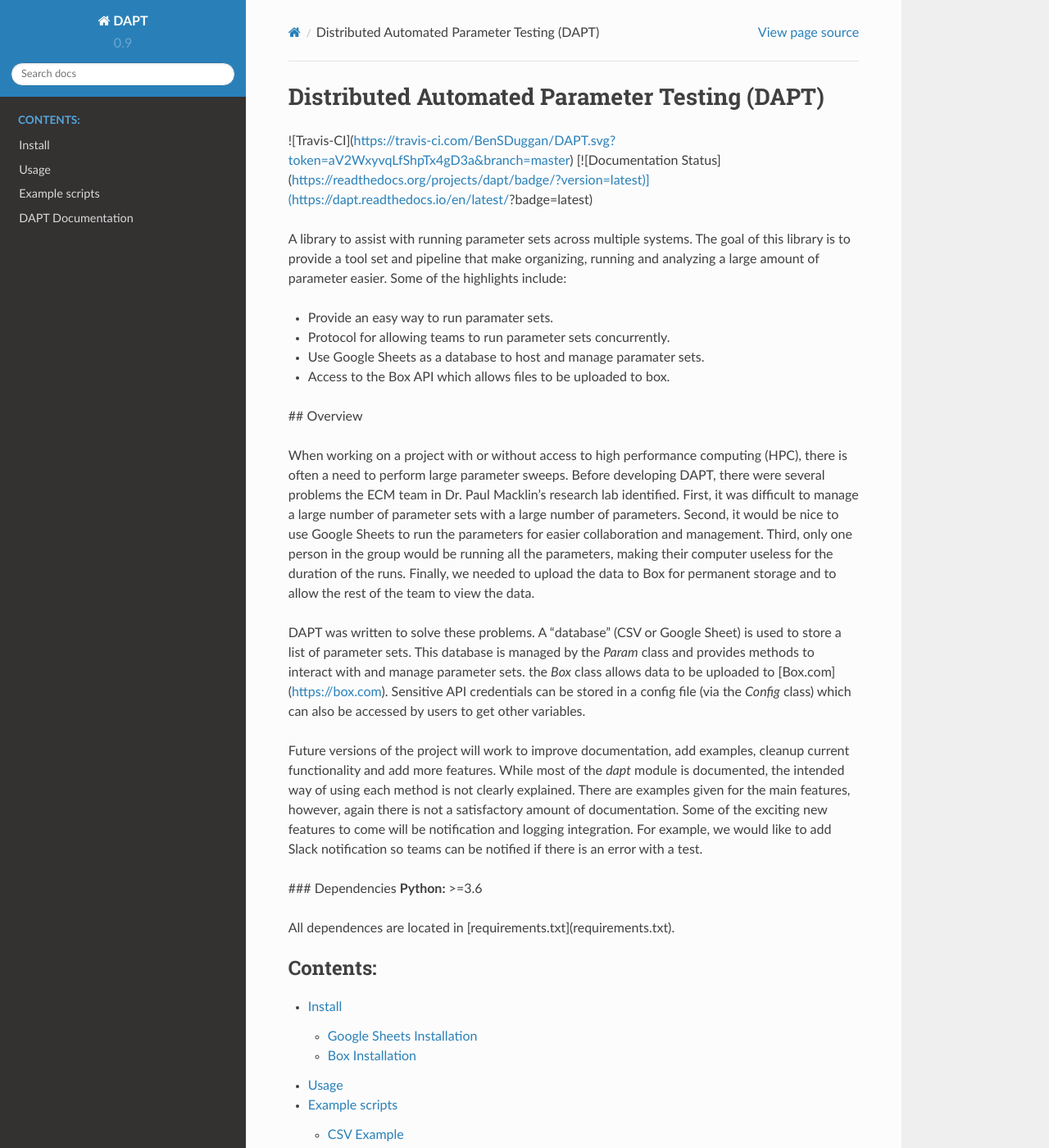
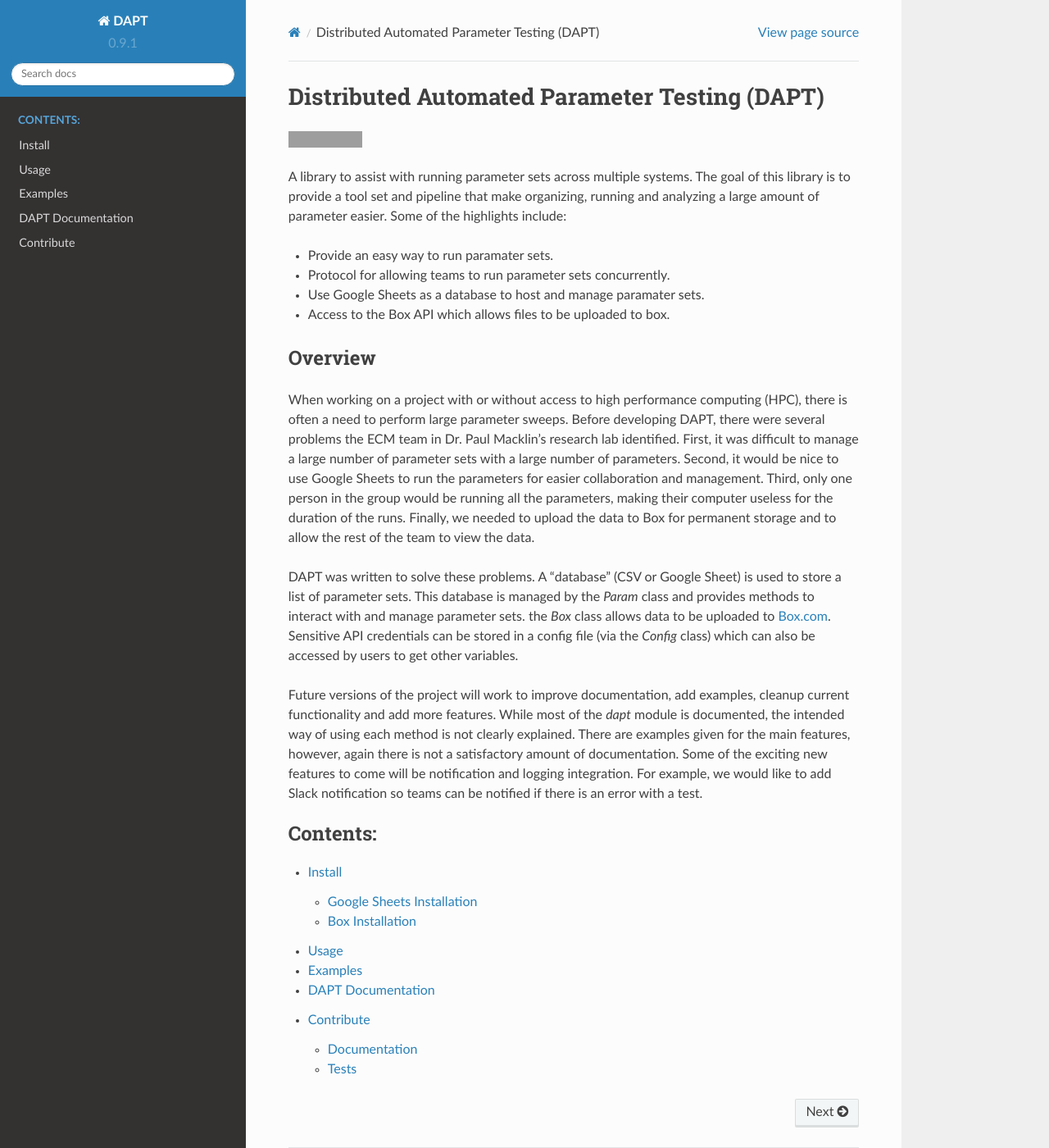
Before and after one commit to BenSDuggan/DAPT, a Sphinx documentation site: the page built from docs/index.rst, in a window 1280 px wide and 1400 px high. Shown: the whole window at 82% size. Built offline with Sphinx 7.4.7 and the Read the Docs theme 2.0.0, drawn with Linux system fonts in a browser that asks for light colours; grey boxes are pictures that could not be loaded.

Commit message:
Updating documentation

```diff
--- a/docs/conf.py
+++ b/docs/conf.py
@@ -21,11 +21,11 @@ sys.path.insert(0, os.path.abspath('..'))
 
 project = 'DAPT'
 copyright = '2019, Ben Duggan'
-author = 'Ben Duggan'
+author = 'Ben S. Duggan'
 
 # Version
-version = '0.9'
-release = '0.9.0'
+version = '0.9.1'
+release = '0.9.1'
 
 
 # -- General configuration ---------------------------------------------------
--- /dev/null
+++ b/docs/examples.rst
@@ -0,0 +1,6 @@
+.. _examples:
+
+Examples
+========
+
+Examples of DAPT are kept in the `examples <https://github.com/BenSDuggan/DAPT/examples`_ folder.  There are basic examples of the main features of DAPT including using a delimited file, Google Sheets and Box.  There is also an example of how DAPT can be used with `PhysiCell <https://github.com/MathCancer/PhysiCell>`_.  It is recommended that you start with the `csv_example.py <https://github.com/BenSDuggan/DAPT/examples/csv_example.py`_ script as it is the simplest to use and only requires DAPT to be installed.  The other scripts require API keys to be generated.
--- a/docs/examples/csv_example.rst
+++ /dev/null
@@ -1,9 +0,0 @@
-.. _delimited_file_example:
-
-CSV Example
-===========
-
-Heres how
-
-.. automodule:: examples.csv_example
-	:members:
--- a/docs/examples/examples.rst
+++ /dev/null
@@ -1,13 +0,0 @@
-.. _examples:
-
-Example scripts
-===============
-
-This still needs to be completed.
-
-
-.. toctree::
-   :maxdepth: 2
-   :caption: Contents:
-
-   csv_example
--- a/docs/index.rst
+++ b/docs/index.rst
@@ -4,32 +4,24 @@ Distributed Automated Parameter Testing (DAPT)
 ==============================================
 
 
-![Travis-CI](https://travis-ci.com/BenSDuggan/DAPT.svg?token=aV2WxyvqLfShpTx4gD3a&branch=master)
-[![Documentation Status](https://readthedocs.org/projects/dapt/badge/?version=latest)](https://dapt.readthedocs.io/en/latest/?badge=latest)
+.. image:: https://travis-ci.com/BenSDuggan/DAPT.svg?branch=master
+    :target: https://travis-ci.com/BenSDuggan/DAPT
 
 A library to assist with running parameter sets across multiple systems.  The goal of this library is to provide a tool set and pipeline that make organizing, running and analyzing a large amount of parameter easier.  Some of the highlights include:
 
-* Provide an easy way to run paramater sets.
-* Protocol for allowing teams to run parameter sets concurrently.
-* Use Google Sheets as a database to host and manage paramater sets.
-* Access to the Box API which allows files to be uploaded to box.
+- Provide an easy way to run paramater sets.
+- Protocol for allowing teams to run parameter sets concurrently.
+- Use Google Sheets as a database to host and manage paramater sets.
+- Access to the Box API which allows files to be uploaded to box.
 
-## Overview
+Overview
+--------
 
 When working on a project with or without access to high performance computing (HPC), there is often a need to perform large parameter sweeps.  Before developing DAPT, there were several problems the ECM team in Dr. Paul Macklin's research lab identified.  First, it was difficult to manage a large number of parameter sets with a large number of parameters.  Second, it would be nice to use Google Sheets to run the parameters for easier collaboration and management.  Third, only one person in the group would be running all the parameters, making their computer useless for the duration of the runs.  Finally, we needed to upload the data to Box for permanent storage and to allow the rest of the team to view the data.
 
-DAPT was written to solve these problems.  A "database" (CSV or Google Sheet) is used to store a list of parameter sets.  This database is managed by the `Param` class and provides methods to interact with and manage parameter sets.  the `Box` class allows data to be uploaded to [Box.com](https://box.com).  Sensitive API credentials can be stored in a config file (via the `Config` class) which can also be accessed by users to get other variables.
+DAPT was written to solve these problems.  A "database" (CSV or Google Sheet) is used to store a list of parameter sets.  This database is managed by the `Param` class and provides methods to interact with and manage parameter sets.  the `Box` class allows data to be uploaded to `Box.com <https://box.com>`_.  Sensitive API credentials can be stored in a config file (via the `Config` class) which can also be accessed by users to get other variables.
 
 Future versions of the project will work to improve documentation, add examples, cleanup current functionality and add more features.  While most of the `dapt` module is documented, the intended way of using each method is not clearly explained.  There are examples given for the main features, however, again there is not a satisfactory amount of documentation.  Some of the exciting new features to come will be notification and logging integration.  For example, we would like to add Slack notification so teams can be notified if there is an error with a test.
-
-
-
-
-### Dependencies
-**Python:** >=3.6
-
-All dependences are located in [requirements.txt](requirements.txt).
-
 
 
 .. toctree::
@@ -38,5 +30,6 @@ All dependences are located in [requirements.txt](requirements.txt).
 
    install/install
    usage
-   examples/examples
+   examples
    code/dapt
+   contribute
--- a/docs/install/install.rst
+++ b/docs/install/install.rst
@@ -18,6 +18,7 @@ dapt.__version__
 
  You should see a version looking like ``0.9.*``.
 
+ DAPT is maintained for Python >= 3.6 and a full list of requirements is given in `requirements.txt <https://github.com/BenSDuggan/DAPT/blob/dev/requirements.txt>`_
 
 You can now use the library!  However, the functionality can be greatly increased by connecting some other services such as Google Sheets or Box.  See the below guides on how to include this functionality.
 
```
Also changed, not shown: README.md (+1 -1 lines), docs/contribute.rst (added, +19 -0 lines), docs/usage.rst (+31 -1 lines), 8 other files.
